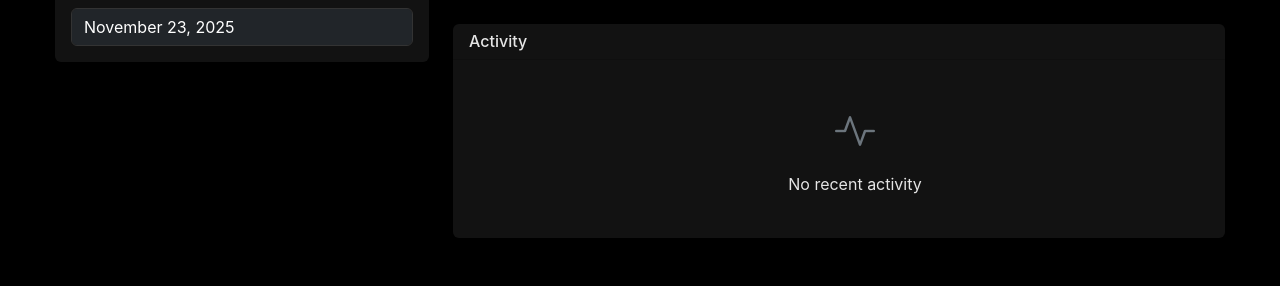
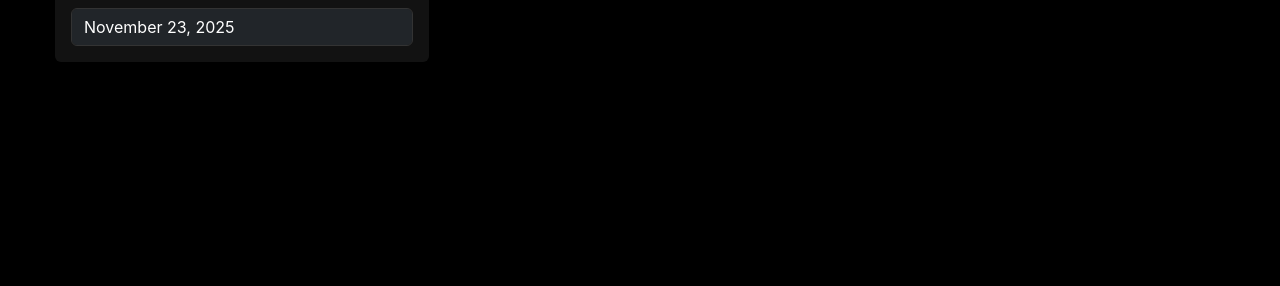
Before and after one commit to littledefbhe/MyMoveList_Website, a Flask app: page /profile in a window 1280 px wide. Shown: the part 946-1232 px from the top of the page. After the commit the page ends 1008 px from the top, so only its background shows below. Run offline with Flask 3, Linux system fonts and the light colour scheme; a user stored in the database is signed in; data comes from the database, SQL or seed files in the repository; some libraries are stand-ins or nearby versions.

Commit message:
Removed recent activity off profile page

```diff
--- a/board/templates/profile.html
+++ b/board/templates/profile.html
@@ -112,35 +112,6 @@
                     {% endif %}
                 </div>
             </div>
-
-            <div class="card">
-                <div class="card-header">
-                    <h6 class="mb-0">Activity</h6>
-                </div>
-                <div class="card-body">
-                    <div class="timeline">
-                        {% if recent_activity %}
-                            {% for activity in recent_activity %}
-                                <div class="timeline-item">
-                                    <div class="timeline-marker"></div>
-                                    <div class="timeline-content">
-                                        <p class="mb-1">
-                                            <strong>{{ activity.movie.title }}</strong>
-                                            <span class="text-muted">was {{ activity.action }}</span>
-                                        </p>
-                                        <small class="text-muted">{{ activity.timestamp|timesince }} ago</small>
-                                    </div>
-                                </div>
-                            {% endfor %}
-                        {% else %}
-                            <div class="text-center py-4">
-                                <i class="bi bi-activity" style="font-size: 2.5rem; color: #6c757d;"></i>
-                                <p class="mt-2 mb-0">No recent activity</p>
-                            </div>
-                        {% endif %}
-                    </div>
-                </div>
-            </div>
         </div>
     </div>
 </div>
@@ -192,36 +163,6 @@
     letter-spacing: 0.5px;
 }
 
-.timeline {
-    position: relative;
-    padding-left: 2rem;
-}
-
-.timeline-item {
-    position: relative;
-    padding-bottom: 1.5rem;
-    border-left: 2px solid #e9ecef;
-    padding-left: 1.5rem;
-}
-
-.timeline-item:last-child {
-    border-left-color: transparent;
-}
-
-.timeline-marker {
-    position: absolute;
-    left: -8px;
-    width: 14px;
-    height: 14px;
-    border-radius: 50%;
-    background-color: var(--accent-color);
-    top: 4px;
-}
-
-.timeline-content {
-    padding-bottom: 0.5rem;
-}
-
 .card {
     border: none;
     box-shadow: 0 0.125rem 0.25rem rgba(0, 0, 0, 0.075);
```
